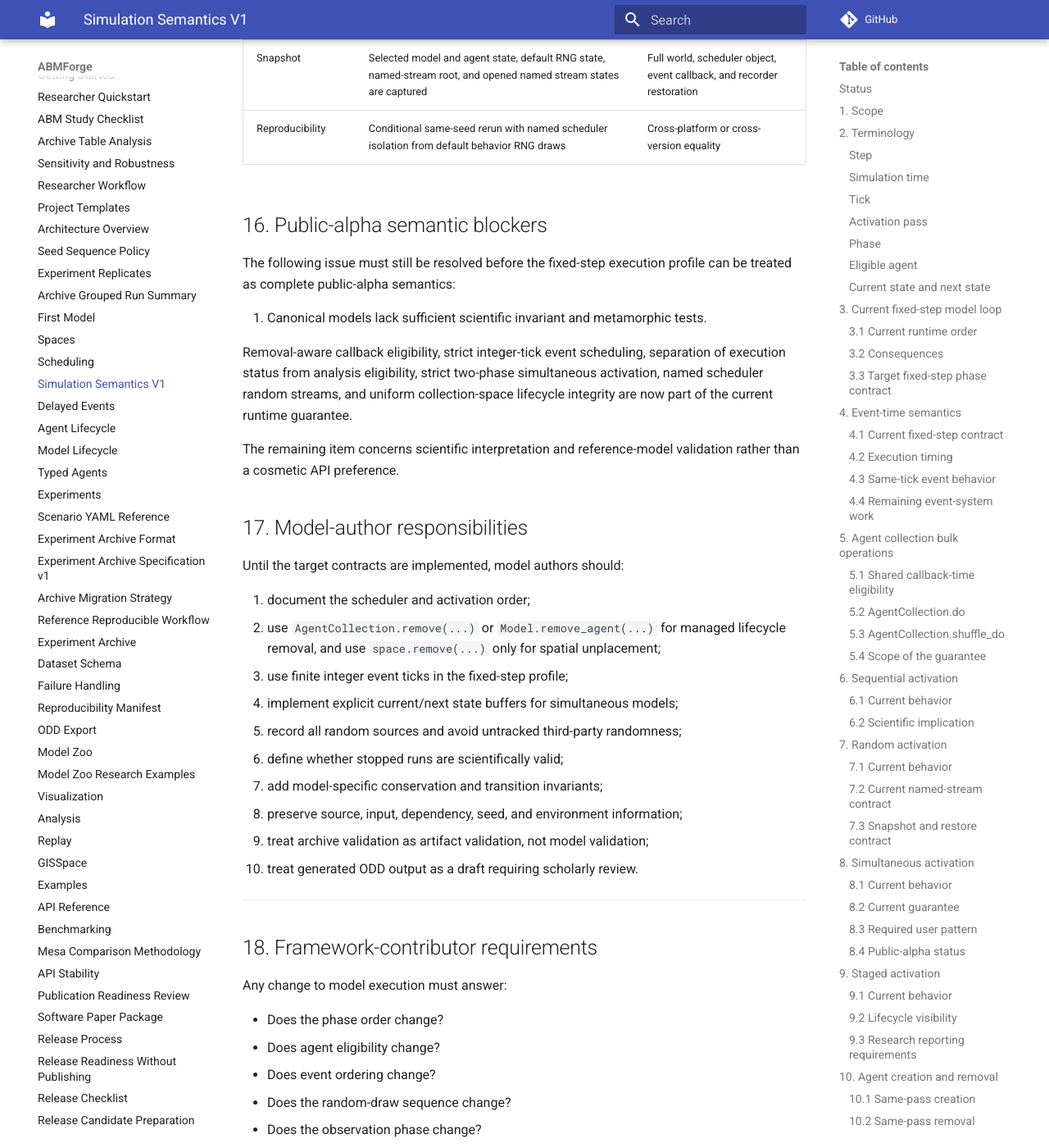
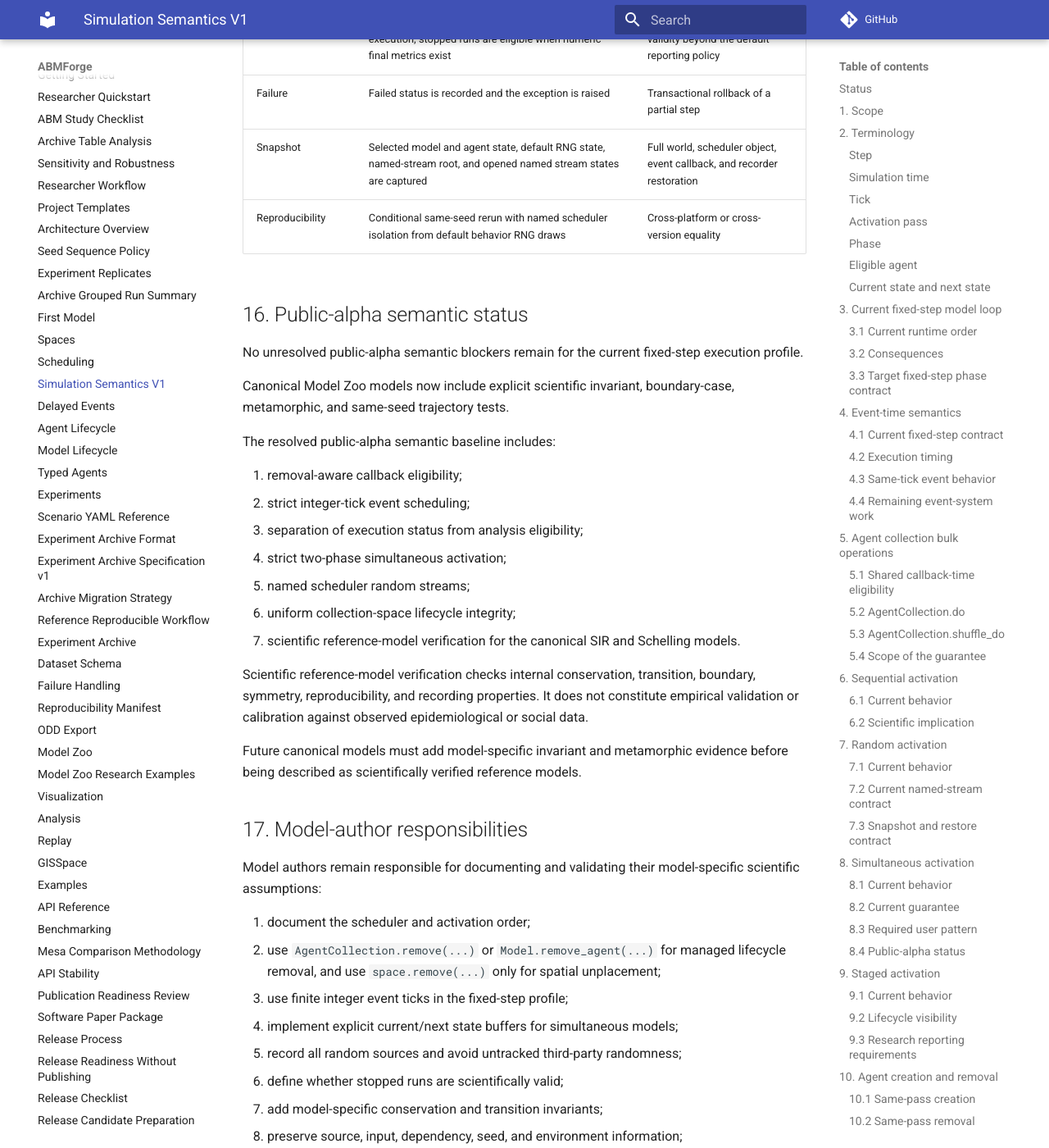
Before and after one commit to fatihuludag-lab/abmforge, an MkDocs documentation site: the page built from docs/simulation-semantics-v1.md, in a window 1280 px wide and 1400 px high, scrolled down 22317 px. Shown: the whole window at 82% size. Built offline with MkDocs 1.6.1 and Material for MkDocs 9.7.7, drawn with Linux system fonts in a browser that asks for light colours; comment, search, counter and statistics services are not loaded; some of the changed text lies outside the part shown.

Commit message:
test: verify model zoo scientific invariants (#124)

```diff
--- a/docs/simulation-semantics-v1.md
+++ b/docs/simulation-semantics-v1.md
@@ -4,7 +4,7 @@
 
 **Document status:** Current alpha contract and target semantic decisions
 **Applies to:** ABMForge `0.3.0a1` development line
-**Stability:** Provisional until the public-alpha semantic blockers are resolved
+**Stability:** Public-alpha semantic baseline
 **Audience:** Model authors, framework contributors, reviewers, and plugin authors
 
 This document defines the observable simulation semantics of ABMForge.
@@ -341,13 +341,19 @@ is reached.
 
 ### 5.4 Scope of the guarantee
 
-Callback-time eligibility is not a complete lifecycle-cleanup operation.
+Callback-time eligibility determines whether a candidate receives an
+activation callback.
 
-Direct collection removal changes collection membership. Models requiring
-world removal, owned-event cancellation, lifecycle-state changes, and
-lifecycle records should use `Model.remove_agent(...)`.
+`AgentCollection.remove(...)` and `Model.remove_agent(...)` both perform
+managed lifecycle removal, including spatial cleanup, owned-event
+cancellation, collection removal, lifecycle transition, and lifecycle
+recording.
+
+`space.remove(...)` performs spatial unplacement only and does not alter
+collection membership or lifecycle state.
 
 ---
+
 ## 6. Sequential activation
 
 ### 6.1 Current behavior
@@ -537,9 +543,11 @@ The resolved contract includes:
 - callback-time removal, replacement, and lifecycle checks in both phases.
 
 Automatic current/next-state isolation remains outside the runtime guarantee.
-Scientific validation of canonical synchronous models remains part of the
-reference-model validation blocker.
 
+The current canonical Model Zoo models use asynchronous random activation and
+now have model-specific scientific verification. A future synchronous
+canonical model must provide its own invariant and metamorphic evidence before
+it is presented as a verified reference model.
 
 ---
 
@@ -904,26 +912,36 @@ Reproducibility manifests record the `named-rng-streams-v1` policy identifier.
 | Snapshot | Selected model and agent state, default RNG state, named-stream root, and opened named stream states are captured | Full world, scheduler object, event callback, and recorder restoration |
 | Reproducibility | Conditional same-seed rerun with named scheduler isolation from default behavior RNG draws | Cross-platform or cross-version equality |
 
-## 16. Public-alpha semantic blockers
+## 16. Public-alpha semantic status
 
-The following issue must still be resolved before the fixed-step execution
-profile can be treated as complete public-alpha semantics:
+No unresolved public-alpha semantic blockers remain for the current fixed-step
+execution profile.
 
-1. Canonical models lack sufficient scientific invariant and metamorphic
-   tests.
+Canonical Model Zoo models now include explicit scientific invariant,
+boundary-case, metamorphic, and same-seed trajectory tests.
 
-Removal-aware callback eligibility, strict integer-tick event scheduling,
-separation of execution status from analysis eligibility, strict two-phase
-simultaneous activation, named scheduler random streams, and uniform
-collection-space lifecycle integrity are now part of the current runtime
-guarantee.
+The resolved public-alpha semantic baseline includes:
 
-The remaining item concerns scientific interpretation and reference-model
-validation rather than a cosmetic API preference.
+1. removal-aware callback eligibility;
+2. strict integer-tick event scheduling;
+3. separation of execution status from analysis eligibility;
+4. strict two-phase simultaneous activation;
+5. named scheduler random streams;
+6. uniform collection-space lifecycle integrity;
+7. scientific reference-model verification for the canonical SIR and
+   Schelling models.
+
+Scientific reference-model verification checks internal conservation,
+transition, boundary, symmetry, reproducibility, and recording properties. It
+does not constitute empirical validation or calibration against observed
+epidemiological or social data.
+
+Future canonical models must add model-specific invariant and metamorphic
+evidence before being described as scientifically verified reference models.
 
 ## 17. Model-author responsibilities
 
-Until the target contracts are implemented, model authors should:
+Model authors remain responsible for documenting and validating their model-specific scientific assumptions:
 
 1. document the scheduler and activation order;
 2. use `AgentCollection.remove(...)` or `Model.remove_agent(...)` for managed lifecycle removal, and use `space.remove(...)` only for spatial unplacement;
@@ -991,18 +1009,22 @@ The current ABMForge runtime is best described as:
 > pre-step event processing, candidate-snapshot activation, callback-time
 > identity and membership validation, deferred same-pass additions,
 > immediate removal visibility, strict prevalidated two-phase simultaneous
-> activation, post-step observation, multiple built-in activation
-> strategies, managed lifecycle removal, and built-in space referential integrity.
+> activation, post-step observation, multiple built-in activation strategies,
+> managed lifecycle removal, and built-in space referential integrity.
 
 Fractional event times and implicit numeric coercion are rejected during
 scheduling, preventing events from being silently executed later than
 requested.
 
-The remaining target public-alpha contract adds:
+The public-alpha semantic blockers are resolved for the current fixed-step
+execution profile and canonical Model Zoo models.
 
-> Scientifically verified reference models with explicit invariant and
-> metamorphic validation.
+The current reference-model evidence includes explicit invariant,
+boundary-case, metamorphic, recording-consistency, and same-seed trajectory
+verification.
+
+This evidence does not constitute empirical validation or calibration.
 
 Researchers must report the exact ABMForge version or commit and the
-model-specific scheduling, event-time, randomness, observation, and lifecycle
-assumptions used in their studies.
+model-specific scheduling, event-time, randomness, observation, lifecycle,
+and scientific-validation assumptions used in their studies.
```
Also changed, not shown: other parts of docs/simulation-semantics-v1.md (+1 -1 lines), docs/model-zoo.md (+64 -0 lines), model_zoo/schelling/README.md (+40 -0 lines), model_zoo/sir/README.md (+38 -26 lines), 8 other files.
